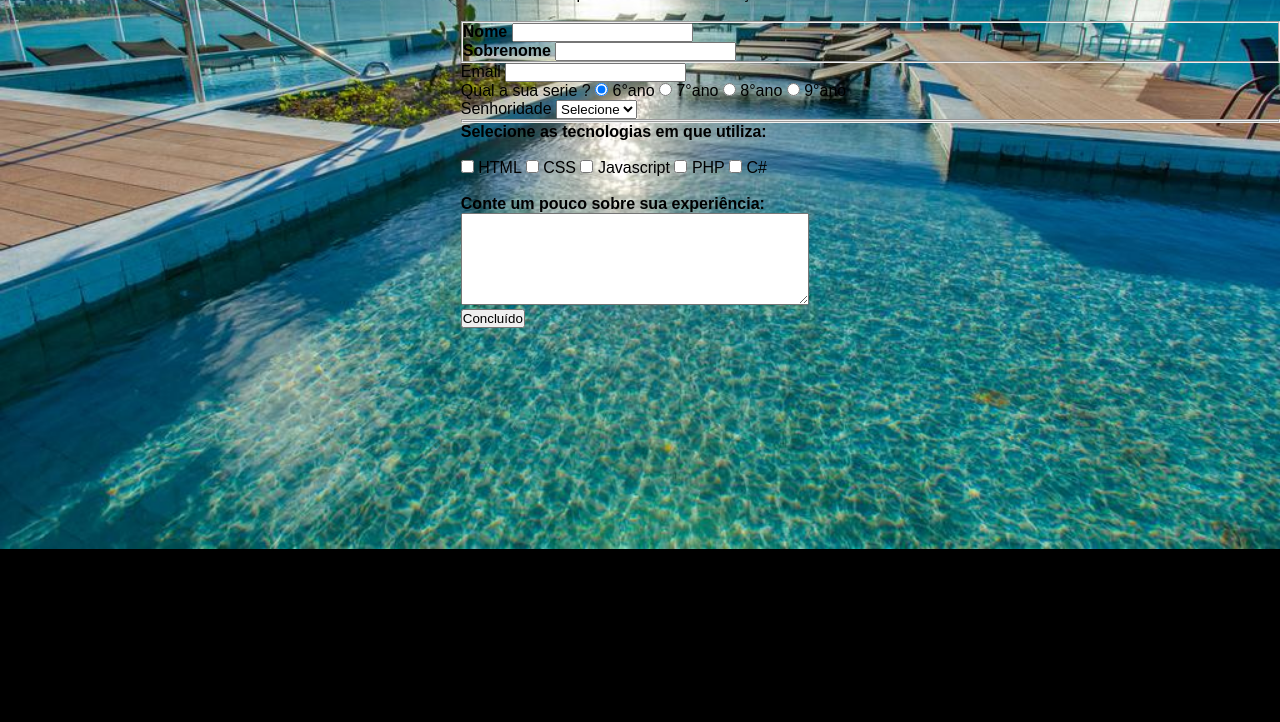
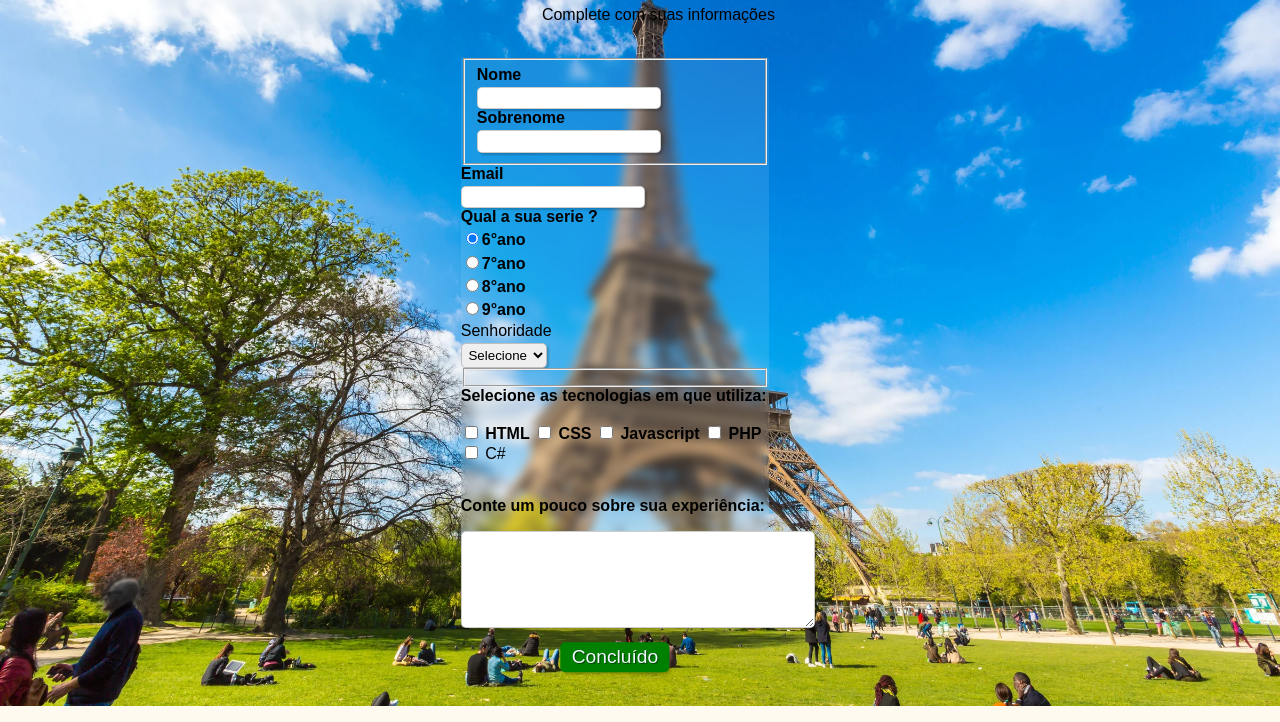
Before and after one commit to KeyseMatos/Atividade-Formul-rio, a plain HTML site: page index.html in a window 1280 px wide. Shown: the part 78-800 px from the top of the page. Drawn offline with Linux system fonts and the light colour scheme.

Commit message:
Formulário
Formulário

```diff
--- a/estilo.css
+++ b/estilo.css
@@ -1,27 +1,24 @@
-*{
-    margin: 0;
-    padding: 0;
-}
+
 
 #titulo{
     font-family: sans-serif;
-    color:black;
+    color: black;
     margin-left: 7%;
 }
 #subtitulo{
     font-family: sans-serif;
-    color:black;
+    color: black;
     margin-left: 10%;
 }
 fieldset{
     border: 1;
 }
 body{
-    background-image: url(meridiano-hotel-maceio.jpg);
+    background-image: url(59124_torre-eiffel.webp);
     background-repeat: no-repeat;
     background-size: cover;
     background-position: center center;
-    background-color: black;
+    background-color: floralwhite;
     font-family: sans-serif;
     font-size: 1em;
     color: black;
@@ -29,3 +26,55 @@ body{
     margin-top: 2%;
     justify-content: center;
 }
+
+input, select, textarea, button{
+    border-radius: 5px;
+}
+
+.campo label{
+    margin-bottom: 0.2em;
+    color: black;
+    display: block;
+}
+
+.botao{
+    font-size: 1.2em;
+    background: green;
+    border: 0;
+    margin-bottom: 1em;
+    color: aliceblue;
+    padding: 0.2em 0.6em;
+    box-shadow: 2px 2px 2px rgba(0,0,0,0.2);
+    text-shadow: 1px 1px 1px rgba(0,0,0,0.5);
+    position: absolute;
+    top: 105%;
+    left: 50%;
+    margin-right: -50%;
+    transform: translate(-50%, -50%);
+}
+.form{
+    background: rgba(255, 255, 255,0.1);
+    backdrop-filter: blur(5px);
+    -webkit-backdrop-filter: blur(20px);
+    background-position: center;
+    top: 93%;
+    left: 48%;
+    margin-right: 62%;
+}
+
+
+.campo label{
+    margin-bottom: 0.2em;
+    color: black;
+    display: block;
+}
+fieldest.grupo .campo{
+    float: left;
+    margin-right: 1em;
+}
+.campo input[type=text], .campo input[type=email], .campo select, .campo textarea{
+    padding: 0.2em;
+    border: 1px solid rgba(0,0,0,0.2);
+    box-shadow: 2px 2px 2px rgba(0,0,0,0.2);
+    display: block;
+}
--- a/index.html
+++ b/index.html
@@ -23,31 +23,31 @@
         </div>
     </fieldset>
         <div class="campo">
-            <label for="sobrenome">Email</label>
+            <label for="sobrenome"><strong>Email</strong></label>
             <input type="email", name="email", id="email", required>
         </div>
         <div class="campo">
-            <label>Qual a sua serie ? </label>
+            <label><strong>Qual a sua serie ? </strong></label>
             <label>
-                <input type="radio" name="serie" value="6°ano" checked> 6°ano
+                <input type="radio" name="serie" value="6°ano" checked><strong>6°ano</strong>
             </label>
             <label>
-                <input type="radio" name="serie" value="7°ano"> 7°ano
+                <input type="radio" name="serie" value="7°ano"><strong>7°ano</strong>
             </label>
             <label>
-                <input type="radio" name="serie" value="8°ano"> 8°ano
+                <input type="radio" name="serie" value="8°ano"><strong>8°ano</strong>
             </label>
             <label>
-                <input type="radio" name="serie" value="9°ano"> 9°ano
+                <input type="radio" name="serie" value="9°ano"><strong>9°ano</strong>
             </label>
         </div>
         <div class="campo">
             <label>Senhoridade</label>
             <select id="senhoridade">
                 <option selected disabled value="">Selecione</option>
-                <option>Junior</option>
-                <option>Pleno</option>
-                <option>Sênior</option>
+                <option><strong>Junior</strong></option>
+                <option><strong>Pleno</strong></option>
+                <option><strong>Sênior</strong></option>
             </select>
         </div>
     <fieldset class="grupo"></fieldset>
@@ -55,13 +55,13 @@
             <label><strong>Selecione as tecnologias em que utiliza:</strong></label>
             <br><br>
             <input type="checkbox" id="tecnologia1" name="tecnologia1" value="HTML">
-            <label for="tecnologia1">HTML</label>
+            <label for="tecnologia1"><strong>HTML</strong></label>
             <input type="checkbox" id="tecnologia2" name="tecnologia"2 value="CSS">
-            <label for="tecnologia2">CSS</label>
+            <label for="tecnologia2"><strong>CSS</strong></label>
             <input type="checkbox" id="tecnologia3" name="tecnologia3" value="Javascript">
-            <label for="tecnologia3">Javascript</label>
+            <label for="tecnologia3"><strong>Javascript</strong></label>
             <input type="checkbox" id="tecnologia4" name="tecnologia4" value="PHP">
-            <label for="tecnologia4">PHP</label>
+            <label for="tecnologia4"><strong>PHP</strong></label>
             <input type="checkbox" id="tecnologia5" name="tecnologia5" value="C#">
             <label for="tecnologia5">C#</label>
         </div>
```
Also changed, not shown: 59124_torre-eiffel.webp (added).
